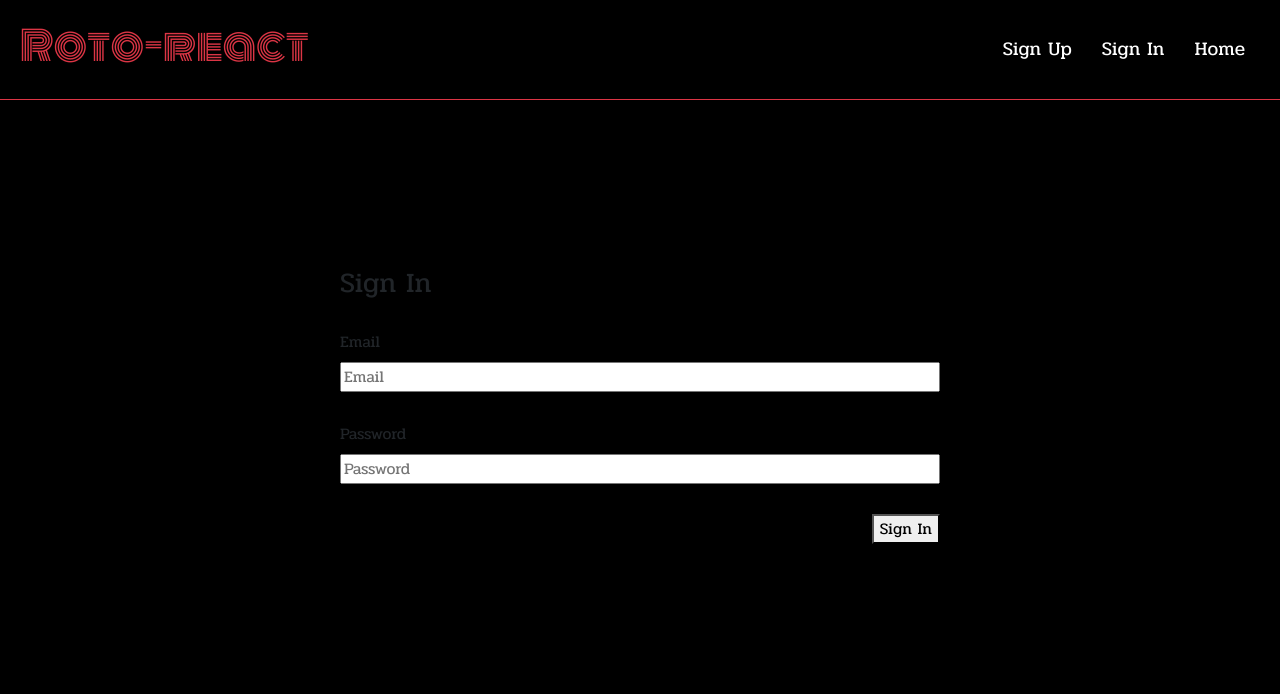
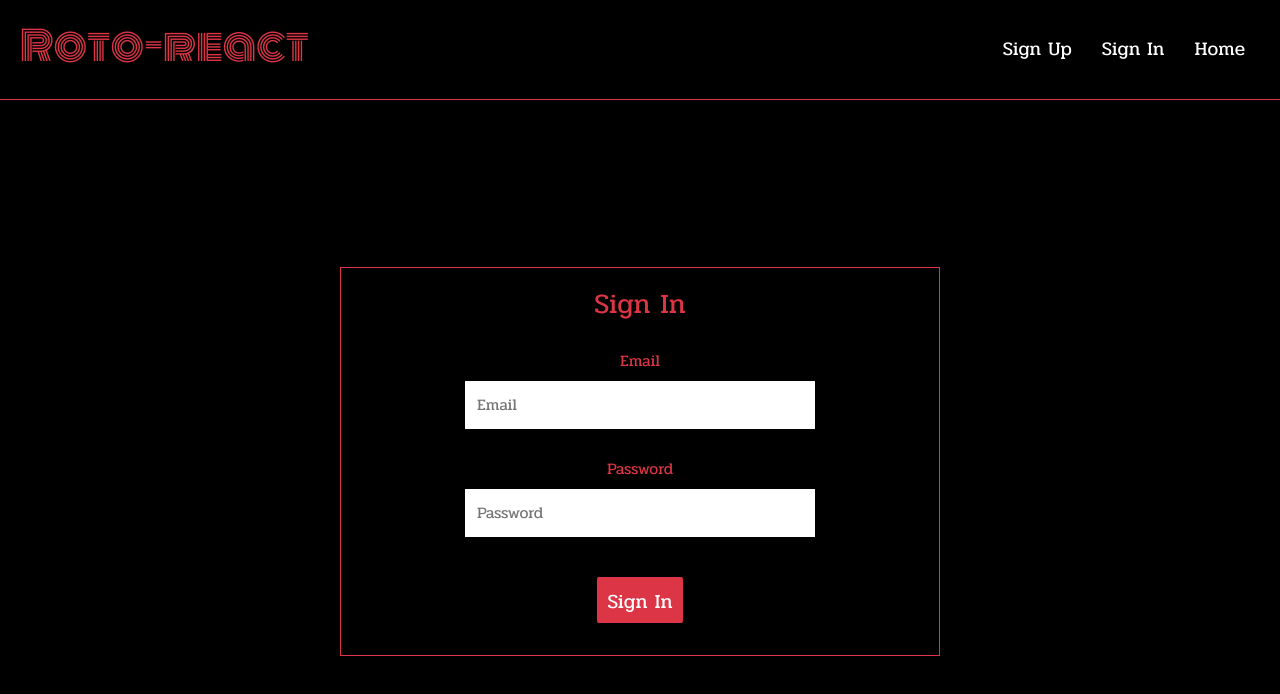
Before and after one commit to nathantbissell/final-project-frontend, a React app: page /#/sign-in in a window 1280 px wide. Shown: the top 694 px of the page. Built offline with nearby package versions, Linux system fonts and the light colour scheme.

Commit message:
sign in page looks better, more red and black aspects

```diff
--- a/src/auth/components/SignIn.js
+++ b/src/auth/components/SignIn.js
@@ -41,7 +41,7 @@ class SignIn extends Component {
       <form className='auth-form' onSubmit={this.SignIn}>
         <h3>Sign In</h3>
         <label htmlFor="email">Email</label>
-        <input
+        <input className='authShow'
           required
           type="email"
           name="email"
@@ -50,7 +50,7 @@ class SignIn extends Component {
           onChange={this.handleChange}
         />
         <label htmlFor="password">Password</label>
-        <input
+        <input className='authShow'
           required
           name="password"
           value={password}
@@ -58,7 +58,7 @@ class SignIn extends Component {
           placeholder="Password"
           onChange={this.handleChange}
         />
-        <button type="submit">Sign In</button>
+        <button type="submit" className="btn btn-danger">Sign In</button>
       </form>
     )
   }
--- a/src/styles/App.scss
+++ b/src/styles/App.scss
@@ -7,6 +7,14 @@ $charcoal: #ccc;
 body {
   background-color: #000;
   font-family: 'Pridi', serif;
+}
+
+.auth-form {
+  text-align: center;
+  color: #dc3545;
+  padding: 20px;
+  margin: 10px;
+  border: 1px double #dc3545;
 }
 
 .btn {
@@ -31,6 +39,15 @@ body {
   font-size: 16px;
   border: 2px solid #fff;
   width: 350px;
+}
+
+.authShow {
+  color: #dc3545;
+  padding: 10px;
+  font-size: 16px;
+  border: 2px solid #fff;
+  width: 350px;
+  margin: 0 auto;
 }
 
 .playerAdd {
@@ -80,7 +97,7 @@ body {
   }
 
   button {
-    align-self: flex-end;
-    max-width: 200px;
+    align-self: center;
+    max-width: 100px;
   }
 }
```
